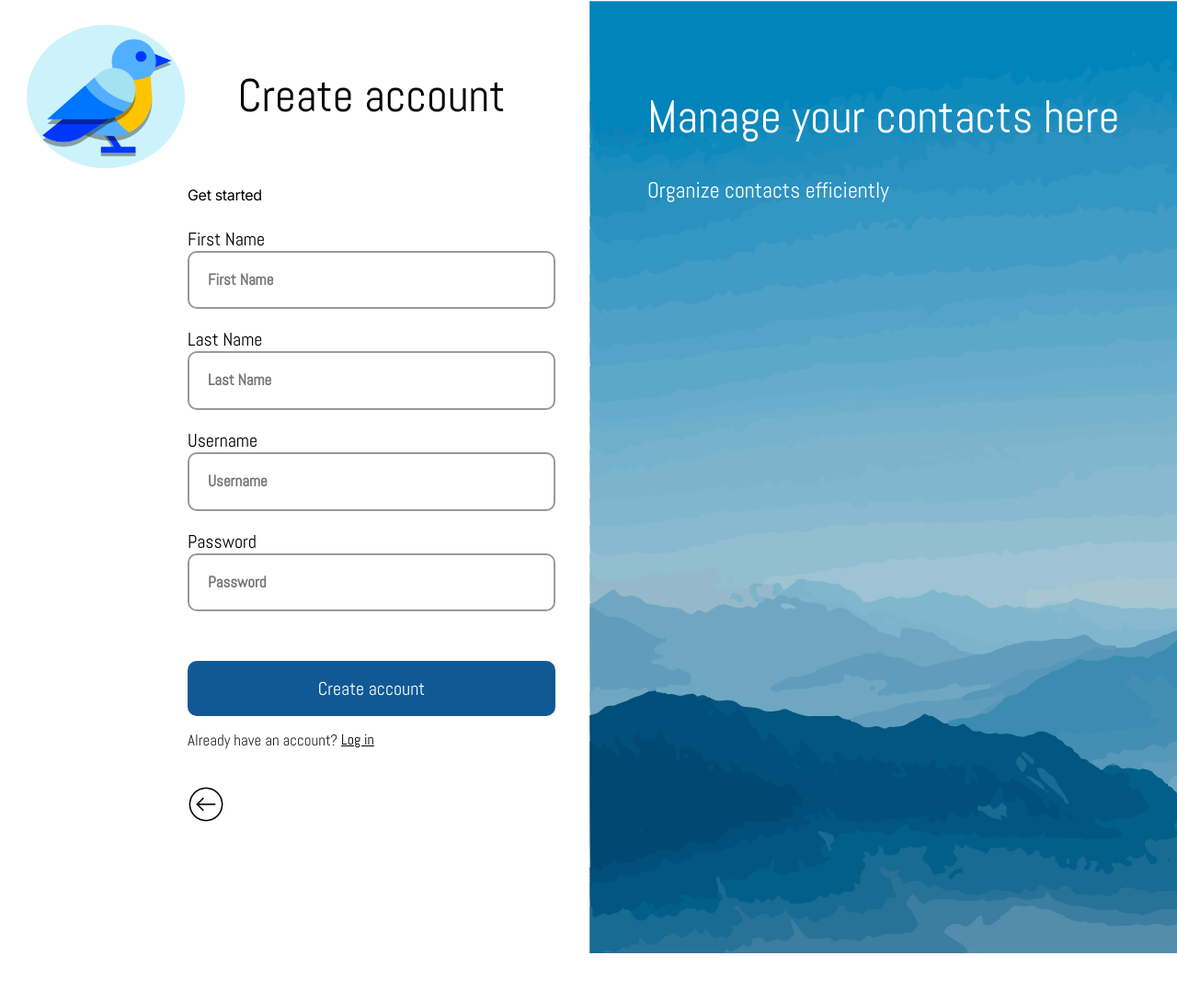
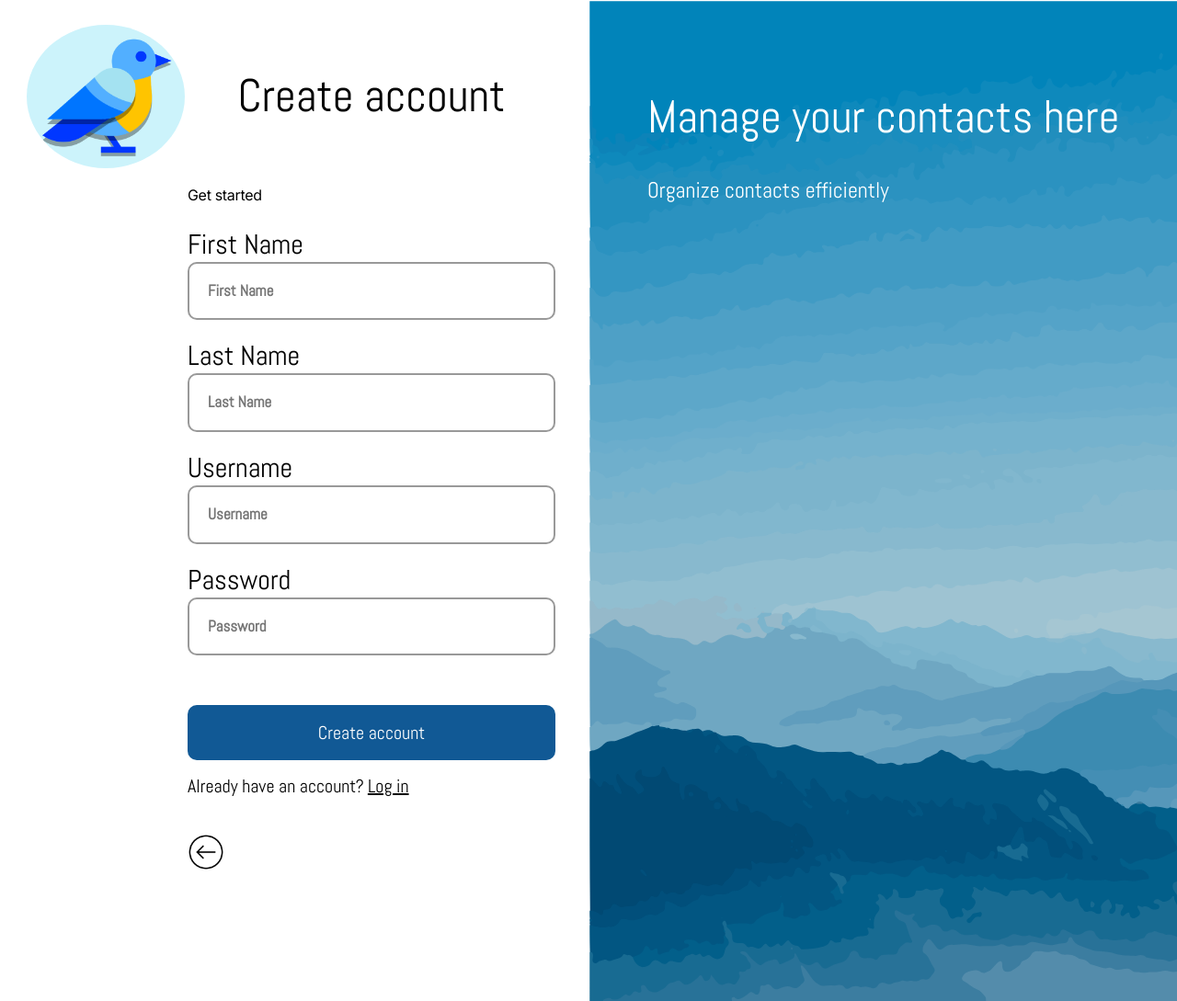
Before and after one commit to jsbyrd/cop4331-first-project, a PHP site: page /register.html in a window 1280 px wide. Shown: the whole page at 92% size. Before the commit the page ends 1037 px from the top, so only its background shows below. Run offline with PHP 8.4, Linux system fonts and the light colour scheme.

Commit message:
Styling changes (+ font size, accessibility)

```diff
--- a/contacts.html
+++ b/contacts.html
@@ -101,10 +101,14 @@
         <div class="updateContacts">
           <form id="updateMe" >
             <button class="close" onclick="closeUpdateContact(event)">&times;</button>
+            <div class="contact-form-headings">First Name</div>
             <input type="text" id="updateTextFirst" placeholder="First Name" required>
+            <div class="contact-form-headings">Last Name</div>
             <input type="text" id="updateTextLast" placeholder="Last Name" required>
+            <div class="contact-form-headings">Phone Number</div>
             <input type="text" id="updateTextNumber" placeholder="XXX-XXX-XXXX" required
               pattern="^[(]?[0-9]{3}[)]?[-\s\.]?[0-9]{3}[-\s\.]?[0-9]{4}$">
+            <div class="contact-form-headings">Email</div>
             <input type="text" id="updateTextEmail" placeholder="name@email.com"
               pattern="^([a-zA-Z0-9_\-\.]+)@([a-zA-Z0-9_\-\.]+)\.([a-zA-Z]{2,5})$" required>
             <button type="button" id="updateContactButton" class="add-contact-btn2" onclick="doUpdateContact();"> Update Contact
@@ -135,7 +139,6 @@
                 <th id="edit">Edit</th>
                 <th id="delete">Delete</th>
               </tr>
-
             </thread>
             <tbody id="tbody"></tbody>
           </table>
--- a/css/index.css
+++ b/css/index.css
@@ -139,7 +139,7 @@ body {
 }
 
 .detail-1 {
-  margin: 0rem 79.3rem 6.8rem 0rem;
+  margin: 5% 60% 2% 0%;
   max-width: 48.7rem;
   text-align: center;
   font-size: 5rem;
@@ -150,7 +150,7 @@ body {
   flex-shrink: 0;
 }
 .detail-2 {
-  margin-left: 102.4rem;
+  margin-left: 70%;
   text-align: center;
   font-size: 5rem;
   font-weight: 400;
--- a/css/register.css
+++ b/css/register.css
@@ -192,21 +192,22 @@ body {
 
 .bottom-phrase2 {
   margin-right: 0.4rem;
-  font-size: 1.7rem;
+  font-size: 2rem;
   font-weight: 400;
   line-height: 1.275;
-  color: rgba(0, 0, 0, 0.841);
+  color: rgb(0, 0, 0);
   font-family: Abel, 'Source Sans Pro';
   white-space: nowrap;
   flex-shrink: 0;
 }
 
 .input-titles {
-  font-size: 2rem;
+  font-size: 3rem;
   font-family: Abel, 'Source Sans Pro';
+  font-weight: 300;
 }
 .login-link {
-  font-size: 1.6rem;
+  font-size: 2rem;
   font-weight: 400;
   line-height: 1.275;
   text-decoration-line: underline;
```
Also changed, not shown: css/contacts.css (+9 -3 lines), css/login.css (+5 -4 lines).
